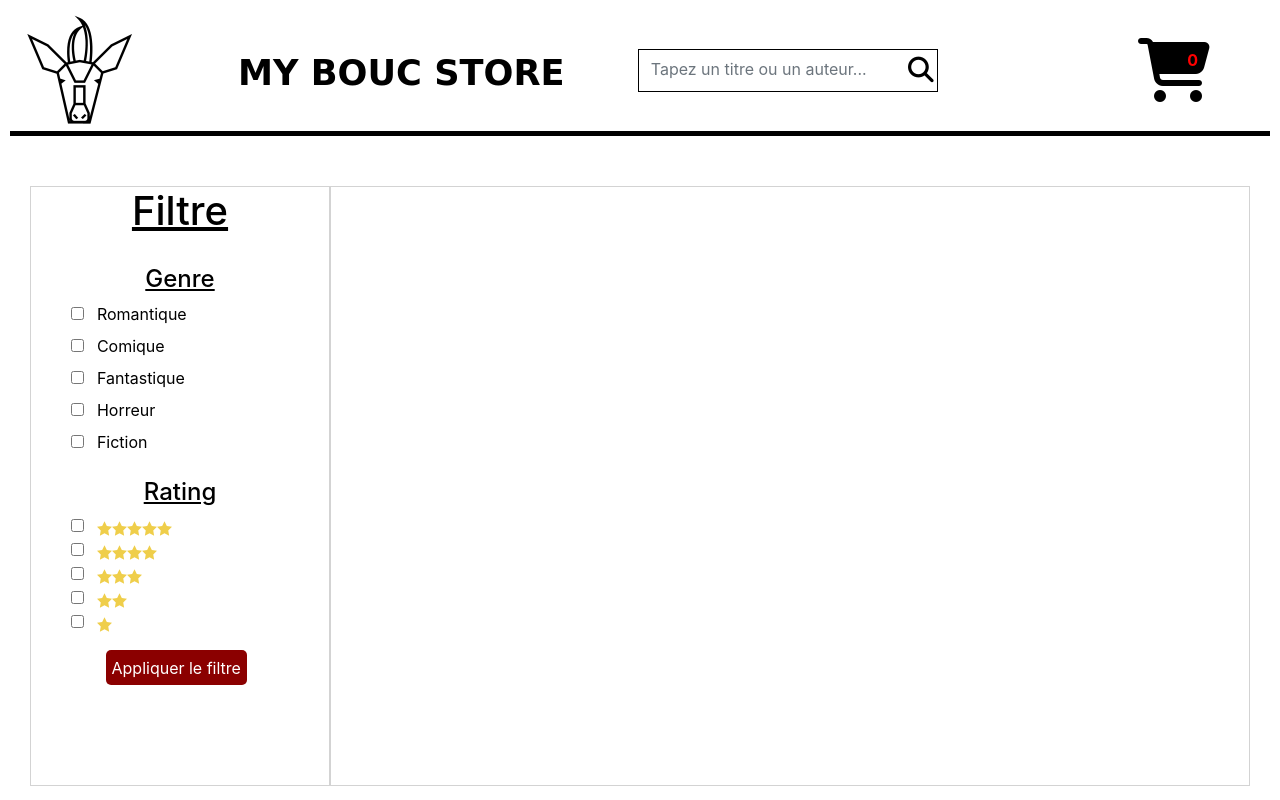
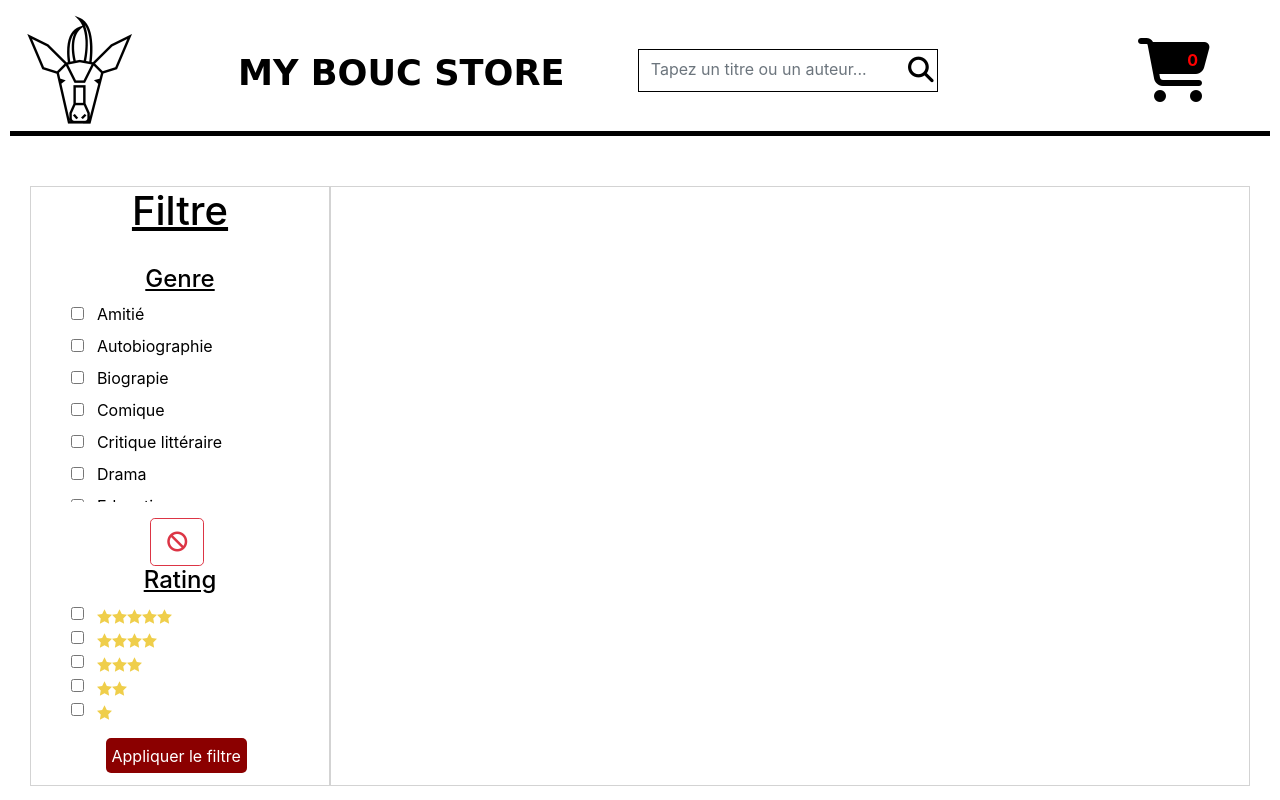
Before and after one commit to wallas938/my-book-store, an Angular app: page / in a window 1280 px wide. Built offline with nearby package versions, Linux system fonts and the light colour scheme; a web font is replaced by a local one.

Commit message:
filtre des livres en fonction des genres OP

```diff
--- a/src/app/book-description/book-description.component.ts
+++ b/src/app/book-description/book-description.component.ts
@@ -35,7 +35,7 @@ export class BookDescriptionComponent implements OnInit {
 
     this.booksDesc.forEach(element => {
 
-      if(element.id === bookId) {
+      if (element.id === bookId) {
 
         element.isInCart = true
 
@@ -54,7 +54,7 @@ export class BookDescriptionComponent implements OnInit {
 
     this.booksDesc.forEach(element => {
 
-        if(element.id === bookId) {
+      if (element.id === bookId) {
 
         element.isInCart = false
 
--- a/src/app/filter/filter.component.css
+++ b/src/app/filter/filter.component.css
@@ -32,7 +32,16 @@ ul {
 	list-style-type: none;
 }
 
-#container-rating > button {
+#filter-list {
+	overflow: scroll;
+	height: 200px;
+}
+
+button#resetFilter {
+	margin-left: 40%;
+}
+
+button#applyFilter {
 	background-color: darkred;
 	border-radius: 5px;
 	color: white;
--- a/src/app/filter/filter.component.html
+++ b/src/app/filter/filter.component.html
@@ -5,14 +5,34 @@
 	<div id="container-genre">
 		<h4>Genre</h4>
 
-			<ul>
+			<ul id="filter-list">
+				<li><input type="checkbox" formControlName="frendship"> <label for="">Amitié</label></li>
+				<li><input type="checkbox" formControlName="autobiography"> <label for="">Autobiographie</label></li>
+				<li><input type="checkbox" formControlName="biography"> <label for="">Biograpie</label></li>
+				<li><input type="checkbox" formControlName="comic"> <label for="">Comique</label></li>
+				<li><input type="checkbox" formControlName="criticism"> <label for="">Critique littéraire</label></li>
+				<li><input type="checkbox" formControlName="drama"> <label for="">Drama</label></li>
+				<li><input type="checkbox" formControlName="education"> <label for="">Education</label></li>
+				<li><input type="checkbox" formControlName="fantastic"> <label for="">Fantastique</label></li>
+				<li><input type="checkbox" formControlName="women"> <label for="">Femmes</label></li>
+				<li><input type="checkbox" formControlName="fiction"> <label for="">Fiction</label></li>
+				<li><input type="checkbox" formControlName="french literature"> <label for="">French literature</label></li>
+				<li><input type="checkbox" formControlName="history"> <label for="">Histoire</label></li>
+				<li><input type="checkbox" formControlName="horror"> <label for="">Horreur</label></li>
+				<li><input type="checkbox" formControlName="juvenile"> <label for="">Juvenile / Jeunesse </label></li>
+				<li><input type="checkbox" formControlName="literary"> <label for="">Littéraire</label></li>
+				<li><input type="checkbox" formControlName="politic"> <label for="">Politique</label></li>
+				<li><input type="checkbox" formControlName="philosophy"> <label for="">Philosophie</label></li>
+				<li><input type="checkbox" formControlName="religion"> <label for="">Religion</label></li>
 				<li><input type="checkbox" formControlName="romantique"> <label for="">Romantique</label></li>
-				<li><input type="checkbox" formControlName="comique"> <label for="">Comique</label></li>
-				<li><input type="checkbox" formControlName="fantastique"> <label for="">Fantastique</label></li>
-				<li><input type="checkbox" formControlName="horreur"> <label for="">Horreur</label></li>
-				<li><input type="checkbox" formControlName="fiction"> <label for="">Fiction</label></li>
+				<li><input type="checkbox" formControlName="science"> <label for="">Science</label></li>
+				<li><input type="checkbox" formControlName="social"> <label for="">Social</label></li>
 			</ul>
 	</div>
+
+	<button id="resetFilter" (click)="initFilter()" type="button" class="btn btn-outline-danger btn-lg">
+			<i class="fas fa-ban"></i>
+		</button>
 	<div id="container-rating">
 		<h4>Rating</h4>
 		<ul>
@@ -32,7 +52,7 @@
 				<input type="checkbox" formControlName="oneStar"><img src="assets/img/star.svg" style="width:15px" alt="">
 			</li>
 		</ul>
-		<button type="click">Appliquer le filtre</button>
+		<button type="click" id="applyFilter">Appliquer le filtre</button>
 
 	</div>
 	</form>
--- a/src/app/filter/filter.component.ts
+++ b/src/app/filter/filter.component.ts
@@ -11,10 +11,26 @@ import { FilterService } from '../services/filter.service';
 export class FilterComponent implements OnInit {
 	filterForm = new FormGroup({
 		romantique: new FormControl(''),
-	comique: new FormControl(''),
-	fantastique: new FormControl(''),
-	horreur: new FormControl(''),
+		comic: new FormControl(''),
+		fantastic: new FormControl(''),
+		horror: new FormControl(''),
 		fiction: new FormControl(''),
+		"french literature": new FormControl(''),
+		frendship: new FormControl(''),
+		literary: new FormControl(''),
+		criticism: new FormControl(''),
+		biography: new FormControl(''),
+		autobiography: new FormControl(''),
+		women: new FormControl(''),
+		education: new FormControl(''),
+		science: new FormControl(''),
+		social: new FormControl(''),
+		politic: new FormControl(''),
+		philosophy: new FormControl(''),
+		juvenile: new FormControl(''),
+		drama: new FormControl(''),
+		religion: new FormControl(''),
+		history: new FormControl(''),
 		fiveStar: new FormControl(''),
 		fourStar: new FormControl(''),
 		threeStar: new FormControl(''),
@@ -29,8 +45,12 @@ filterForm = new FormGroup({
 
 	}
 
-  onFilter(){
+	onFilter() {
 		this.filterService.booksFilter(this.filterForm.value);
 	}
 
+	initFilter() {
+		this.filterForm.reset()
 	}
+
+}
--- a/src/app/main/main.component.html
+++ b/src/app/main/main.component.html
@@ -4,7 +4,7 @@
 
       <section id="request-results-container">
 
-        <div *ngFor="let book of books" class="card mb-3" style="max-width: 540px;">
+        <div *ngFor="let book of books" [hidden]="book.hidden" class="card mb-3" style="max-width: 540px;">
           <div class="row no-gutters">
             <div class="col-md-4">
               <img [src]="book.thumbnail" class="card-img" alt="image de presentation du livre">
--- a/src/app/services/book.service.ts
+++ b/src/app/services/book.service.ts
@@ -2,7 +2,7 @@ import { Injectable } from '@angular/core';
 import { HttpClient } from '@angular/common/http'
 import { Ibook } from '../interfaces/Ibook';
 import { Observable, Subject } from 'rxjs';
-import { FilterService } from '../services/filter.service';
+import { FilterService } from '../services/filter.service';
 
 @Injectable({
   providedIn: 'root'
@@ -32,11 +32,11 @@ export class BookService {
           let formatedBook: Ibook = {
             id: book.id,
             title: book.volumeInfo.title,
-            initialPrice: book.saleInfo.listPrice ? book.saleInfo.listPrice.amount : 5.99 ,
+            initialPrice: book.saleInfo.listPrice ? book.saleInfo.listPrice.amount : 5.99,
             changeablePrice: book.saleInfo.listPrice ? book.saleInfo.listPrice.amount : 5.99,
             currencyCode: book.saleInfo.listPrice ? book.saleInfo.listPrice.currencyCode : "EUR",
             author: book.volumeInfo.authors,
-            identifier: book.volumeInfo.industryIdentifiers[0].identifier ? book.volumeInfo.industryIdentifiers[0].identifier : "Pas d'ISBN connue",
+            identifier: book.volumeInfo.industryIdentifiers ? book.volumeInfo.industryIdentifiers[0].identifier : "Pas d'ISBN connue",
             categories: book.volumeInfo.categories ? book.volumeInfo.categories : "Aucune catégorie trouvée",
             description: book.volumeInfo.description ? book.volumeInfo.description : "Aucune description disponible",
             language: book.volumeInfo.language ? book.volumeInfo.language : "Pas de langue définis",
@@ -50,6 +50,7 @@ export class BookService {
           }
           return formatedBook
         })
+        console.log(this.books)
         this.booksSubjectEmitter()
         return this.books
       }
@@ -57,24 +58,52 @@ export class BookService {
   }
 
   getBooksFromGoogleApi(query: String): Observable<any> {
-    return  this.http.get<any[]>('https://www.googleapis.com/books/v1/volumes?q=' + query)
+    return this.http.get<any[]>('https://www.googleapis.com/books/v1/volumes?q=' + query)
   }
 
   updateMainBooks(bookId: String) {
     this.books.forEach(
       book => {
 
-        if(book.id === bookId )
+        if (book.id === bookId)
           book.isInCart = false
       }
     )
     this.booksSubjectEmitter()
   }
 
-  applyFilter(genres: any[], stars: any[] ){
-    console.log(genres);
-    console.log(stars);
+  applyFilter(categories: any[], rates: any[]) {
+
+    this.books.forEach(
+      book => {
+        let haveIt = false
+        if (categories.length) {
+          for (let i = 0; i < categories.length; i++) {
+            for(let j = 0; j < book.categories.length; j++) {
+
+              if (book.categories[j].toLowerCase().trim().includes(categories[i].toLowerCase().trim())) {
+
+                haveIt = true
+
+              }
+            }
+          }
+
+          if (haveIt) {
+            book.hidden = false
+            haveIt = false
+          } else {
+
+            book.hidden = true
+          }
+
+        } else {
+
+          book.hidden = false
+
+        }
+
+      })
+    this.booksSubjectEmitter()
   }
-
-
 }
```
Also changed, not shown: src/app/cart/cart.component.ts (+5 -5 lines), src/app/main/main.component.ts (+3 -4 lines), src/app/services/cart.service.ts (+7 -7 lines), src/app/services/filter.service.ts (+4 -10 lines). Lines whose indentation alone changed are shown as unchanged.
